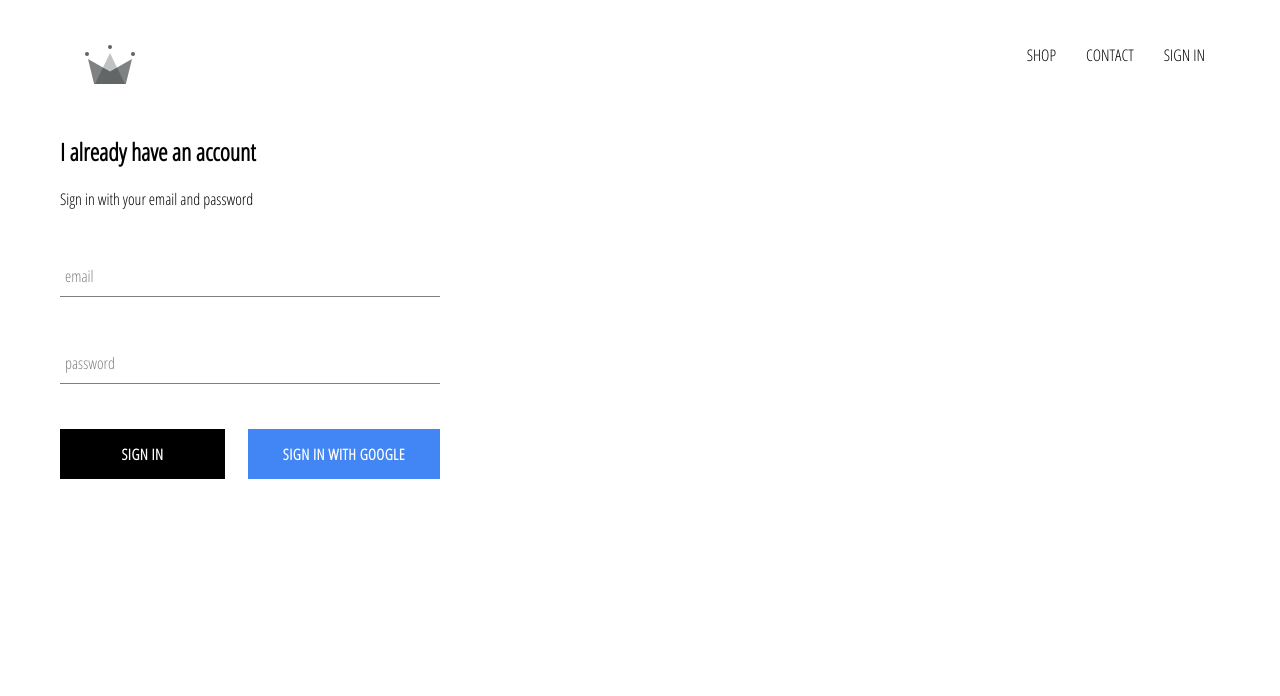
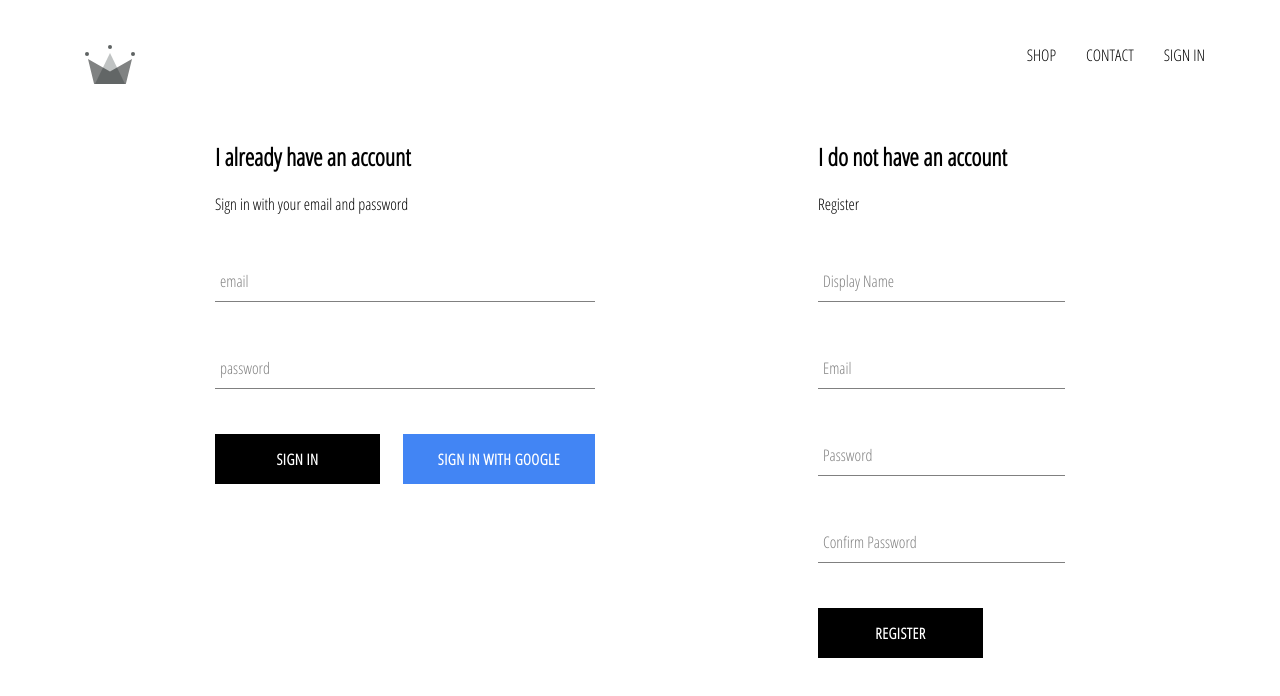
Before and after one commit to NickDunn92/crwn-clothing, a React (Create React App) app: page /signin in a window 1280 px wide. Shown: the top 696 px of the page. Built offline with nearby package versions, Linux system fonts and the light colour scheme; no server answers.

Commit message:
implemented firebase utils, included ability to store authenticated users into firestore data

```diff
--- a/package.json
+++ b/package.json
@@ -7,8 +7,10 @@
     "@testing-library/react": "^9.4.0",
     "@testing-library/user-event": "^7.2.1",
     "firebase": "^7.8.1",
+    "global": "^4.4.0",
     "node-sass": "^4.13.1",
     "react": "^16.12.0",
+    "react-devtools": "^4",
     "react-dom": "^16.12.0",
     "react-router-dom": "^5.1.2",
     "react-scripts": "3.3.0"
--- a/src/App.js
+++ b/src/App.js
@@ -4,7 +4,7 @@
 import ShopPage from './pages/shop/shop.component';
 import SignInAndRegister from './pages/sign-in-and-register/sign-in-and-register.page';
 import Header from './components/header/header.component';
-import { auth } from './firebase/firebase.utils';
+import { auth, createUserProfileDocument } from './firebase/firebase.utils';
 import './App.css';
 
 class App extends Component {
@@ -19,8 +19,22 @@
   unsubscribeFromAuth = null
 
   componentDidMount() {
-    this.unsubscribeFromAuth = auth.onAuthStateChanged(user => {
-      this.setState({ currentUser: user });
+    this.unsubscribeFromAuth = auth.onAuthStateChanged(async userAuth => {
+      if (userAuth) {
+        const userRef = await createUserProfileDocument(userAuth);
+
+        userRef.onSnapshot(snapShot => {
+          this.setState({
+            currentUser: {
+              id: snapShot.id,
+              ...snapShot.data()
+            }
+          });
+          console.log(this.state);
+        });
+      } else {
+        this.setState({currentUser: userAuth});
+      }
     });
   }
 
--- /dev/null
+++ b/src/components/register/register.components.jsx
@@ -0,0 +1,102 @@
+import React, { Component } from 'react';
+import FormInput from '../form-input/form-input.component';
+import CustomButton from '../custom-button/custom-button.component';
+import { auth, createUserProfileDocument } from '../../firebase/firebase.utils';
+import './register.styles.scss';
+
+class Register extends Component {
+  constructor() {
+    super();
+
+    this.state = {
+      displayName: '',
+      email: '',
+      password: '',
+      confirmPassword: ''
+    }
+  }
+
+  handleSubmit = async event => {
+    event.preventDefault();
+
+    const { displayName, email, password, confirmPassword } = this.state;
+
+    if(password || confirmPassword) {
+      alert("Passwords don't match");
+      return;
+    }
+
+    try {
+      const { user } = await auth.createUserWithEmailAndPassword(
+        email,
+        password
+      );
+
+      await createUserProfileDocument(user, { displayName });
+
+      this.setState({
+        displayName: '',
+        email: '',
+        password: '',
+        confirmPassword: ''
+      });
+    } catch (error) {
+      console.error(error);
+    }
+  };
+
+  handleChange = e => {
+    const { name, value } = e.target;
+
+    this.setState({ [name]: value });
+  };
+
+
+  render() {
+    const { displayName, email, password, confirmPassword } = this.state;
+
+      return (
+        <div className='register'>
+          <h2 className='title'>I do not have an account</h2>
+          <span>Register</span>
+          <form className='register-form' onSubmit={this.handlSubmit}>
+            <FormInput
+              type='text'
+              name='displayName'
+              value={displayName}
+              onChange={this.handleChange}
+              label='Display Name'
+              required
+            />
+            <FormInput
+              type='email'
+              name='email'
+              value={email}
+              onChange={this.handleChange}
+              label='Email'
+              required
+            />
+            <FormInput
+              type='password'
+              name='password'
+              value={password}
+              onChange={this.handleChange}
+              label='Password'
+              required
+            />
+            <FormInput
+              type='password'
+              name='confirmPassword'
+              value={confirmPassword}
+              onChange={this.handleChange}
+              label='Confirm Password'
+              required
+            />
+            <CustomButton type='submit'>Register</CustomButton>
+          </form>
+        </div>
+      );
+  }
+}
+
+export default Register;
--- /dev/null
+++ b/src/components/register/register.styles.scss
@@ -0,0 +1,9 @@
+.sign-up {
+  display: flex;
+  flex-direction: column;
+  width: 380px;
+
+  .title {
+    margin: 10px 0;
+  }
+}
--- a/src/firebase/firebase.utils.js
+++ b/src/firebase/firebase.utils.js
@@ -13,6 +13,32 @@
   measurementId: "G-DJMHHE2ZP4"
 };
 
+export const createUserProfileDocument = async (userAuth, additionalData) => {
+  if (!userAuth) return;
+
+  const userRef = firestore.doc(`users/${userAuth.uid}`);
+
+  const snapShot = await userRef.get();
+
+  if(!snapShot.exists) {
+    const { displayName, email } = userAuth;
+    const createdAt = new Date();
+
+    try {
+      await userRef.set({
+        displayName,
+        email,
+        createdAt,
+        ...additionalData
+      })
+    } catch (error) {
+      console.log('error creating user', error.message);
+    }
+  }
+
+  return userRef;
+};
+
 firebase.initializeApp(config);
 
 export const auth = firebase.auth();
--- a/src/pages/sign-in-and-register/sign-in-and-register.page.jsx
+++ b/src/pages/sign-in-and-register/sign-in-and-register.page.jsx
@@ -1,11 +1,13 @@
 import React from 'react';
 import SignIn from '../../components/sign-in/sign-in.component';
+import Register from '../../components/register/register.components';
 import './sign-in-and-register.styles.scss';
 
 const SignInAndRegister = () => (
   <div className='sign-in-and-register'>
     <SignIn />
+    <Register />
   </div>
-)
+);
 
 export default SignInAndRegister;
--- a/src/pages/sign-in-and-register/sign-in-and-register.styles.scss
+++ b/src/pages/sign-in-and-register/sign-in-and-register.styles.scss
@@ -0,0 +1,6 @@
+.sign-in-and-register {
+    width: 850px;
+    display: flex;
+    justify-content: space-between;
+    margin: 30px auto;
+}
```
Also changed, not shown: 1 other file (tests, documents, lock files or other folders).
